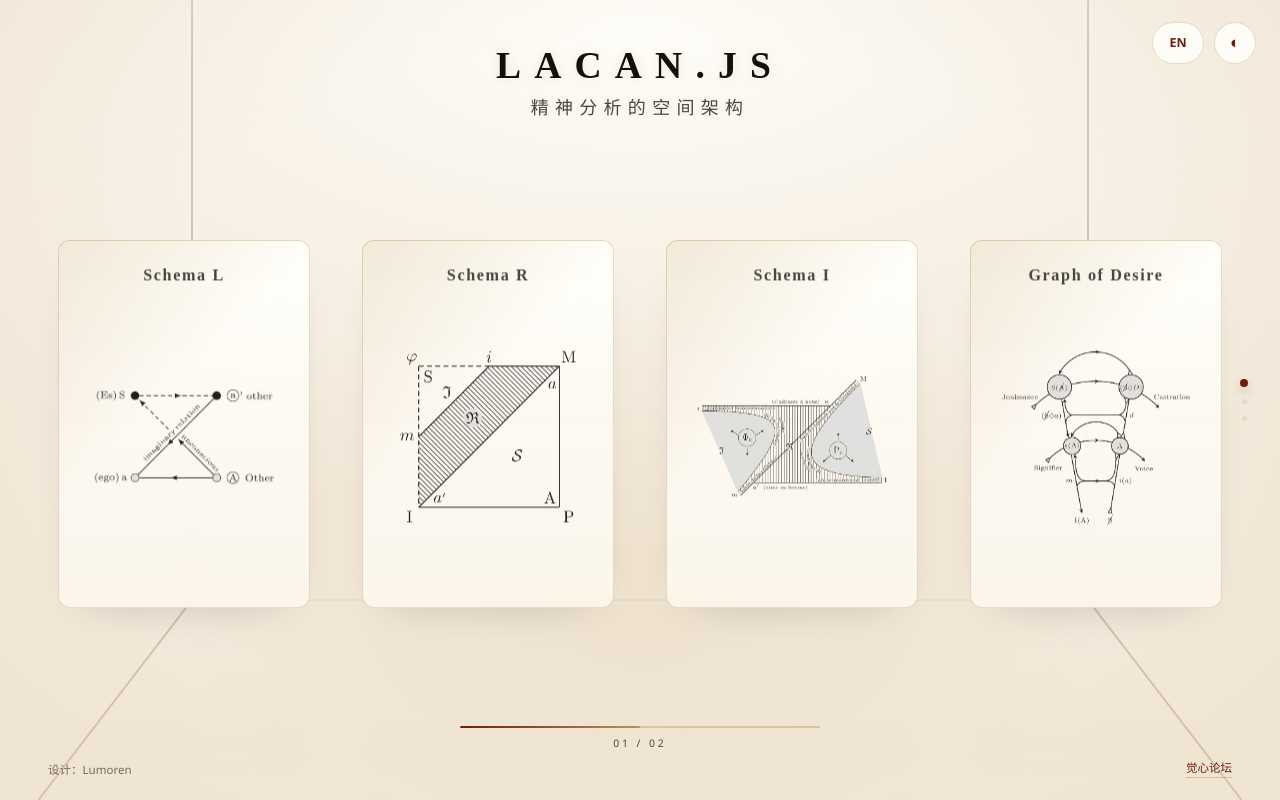
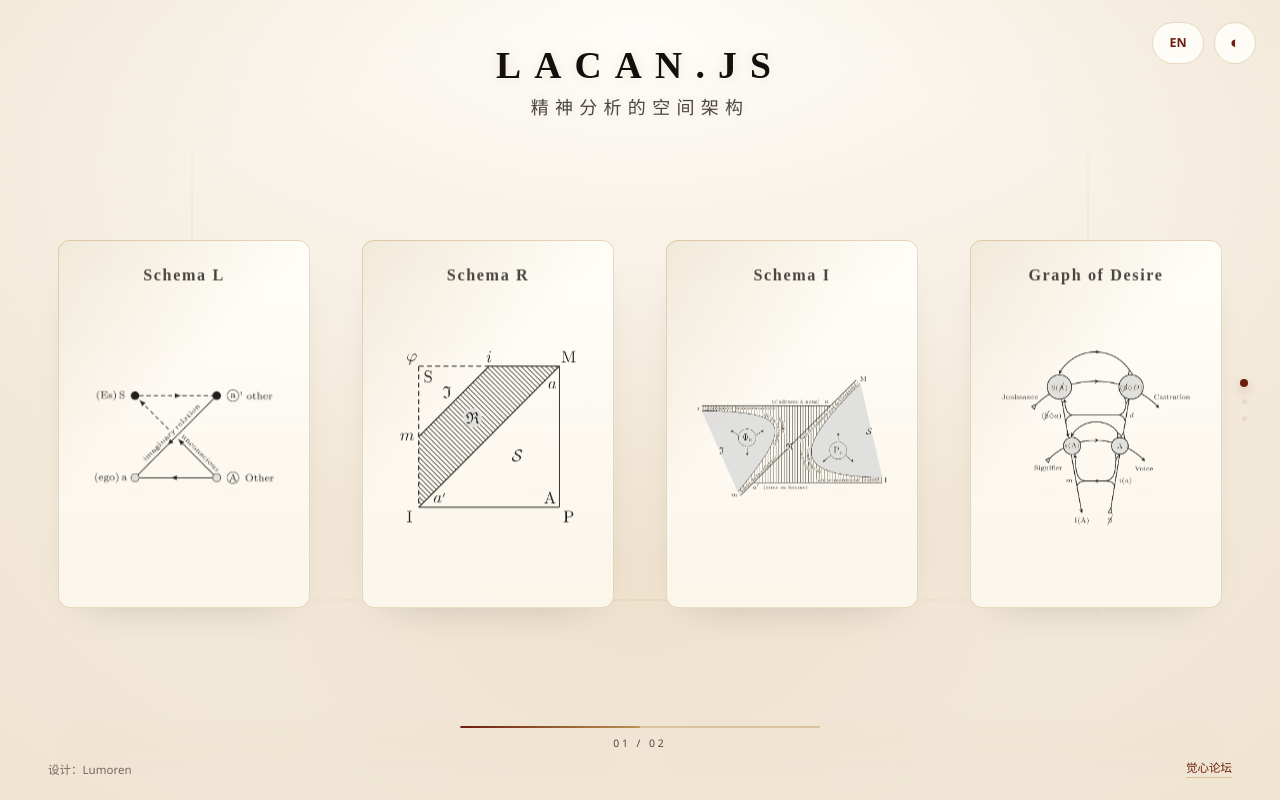
Before and after one commit to bilbillm/Lacan.js, a React (Vite) app: page / in a window 1280 px wide. Built offline with nearby package versions, Linux system fonts and the light colour scheme.

Commit message:
style: 恢复首页线框遮罩

```diff
--- a/src/components/DeepEnvironment.tsx
+++ b/src/components/DeepEnvironment.tsx
@@ -20,9 +20,7 @@ function PerspectiveRoom({ lineWeight }: PerspectiveRoomProps) {
   const primaryStrokeWidth = lineWeight === 'strong' ? 2 : 0.5
   const perspectiveStrokeWidth = lineWeight === 'strong' ? 2 : 0.6
   const softStrokeWidth = lineWeight === 'strong' ? 0.8 : 0.5
-  const maskImage = lineWeight === 'strong'
-    ? 'radial-gradient(ellipse 112% 104% at 50% 52%, black 38%, rgba(0,0,0,0.72) 70%, transparent 92%)'
-    : 'radial-gradient(circle at center, black 30%, transparent 70%)'
+  const maskImage = 'radial-gradient(circle at center, black 30%, transparent 70%)'
 
   // Helper: 渲染所有线条
   const renderLines = () => (
```
